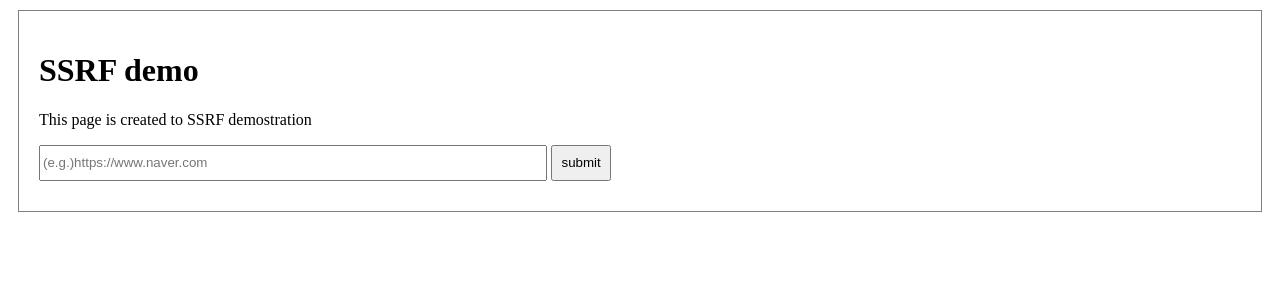
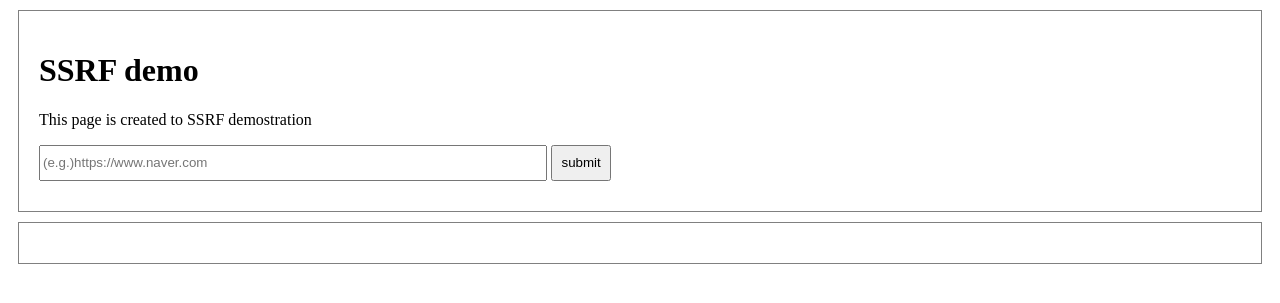
Before and after one commit to wsscc2021/ssrf-demostration, a Flask app: page / in a window 1280 px wide. Shown: the top 303 px of the page. Run offline with Flask 2, Linux system fonts and the light colour scheme.

Commit message:
Modify css for result box

```diff
--- a/static/index.css
+++ b/static/index.css
@@ -14,3 +14,10 @@
     min-height: 30px;
     padding: 8.5px;
 }
+
+#result {
+    word-break: break-all;
+    border: 1px solid gray;
+    margin: 10px;
+    padding: 20px;
+}
```
